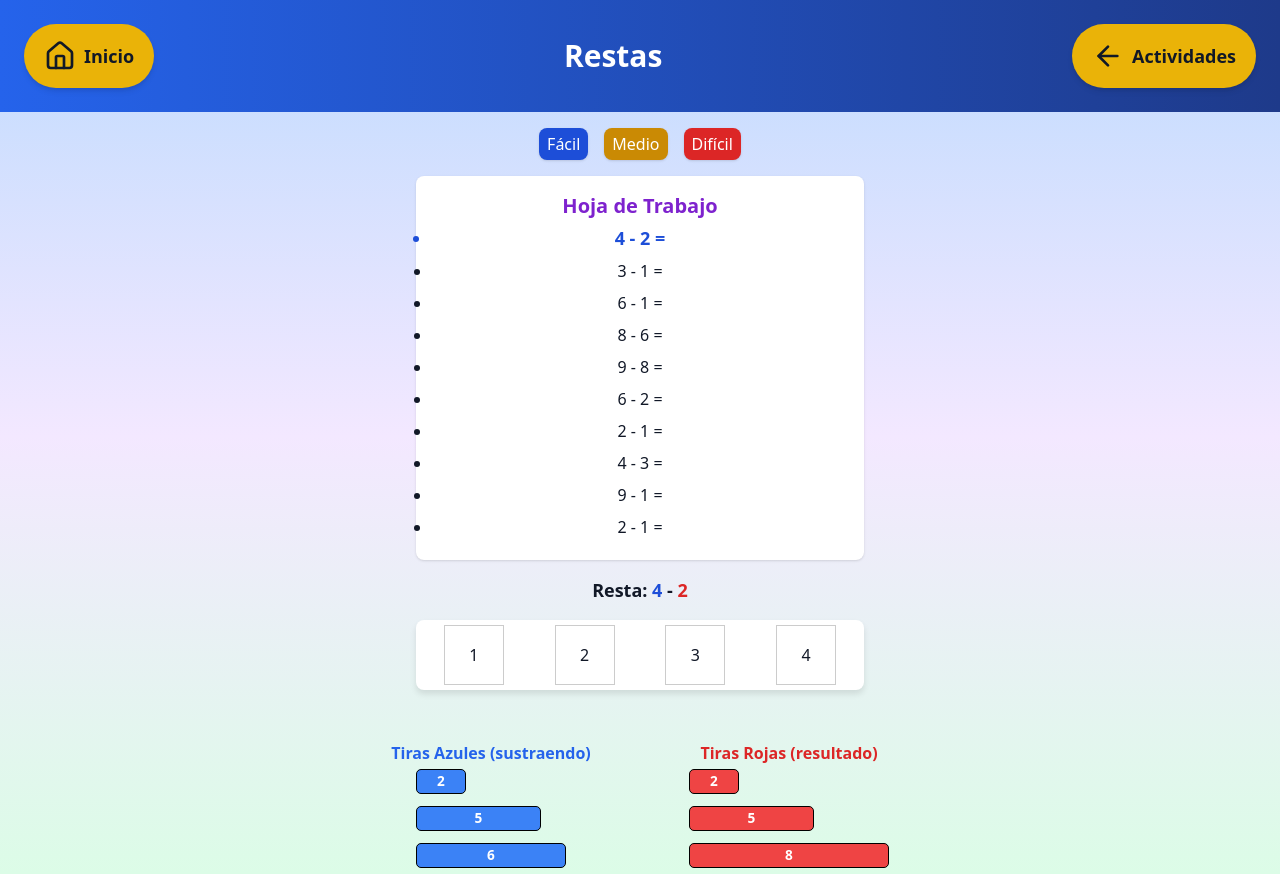
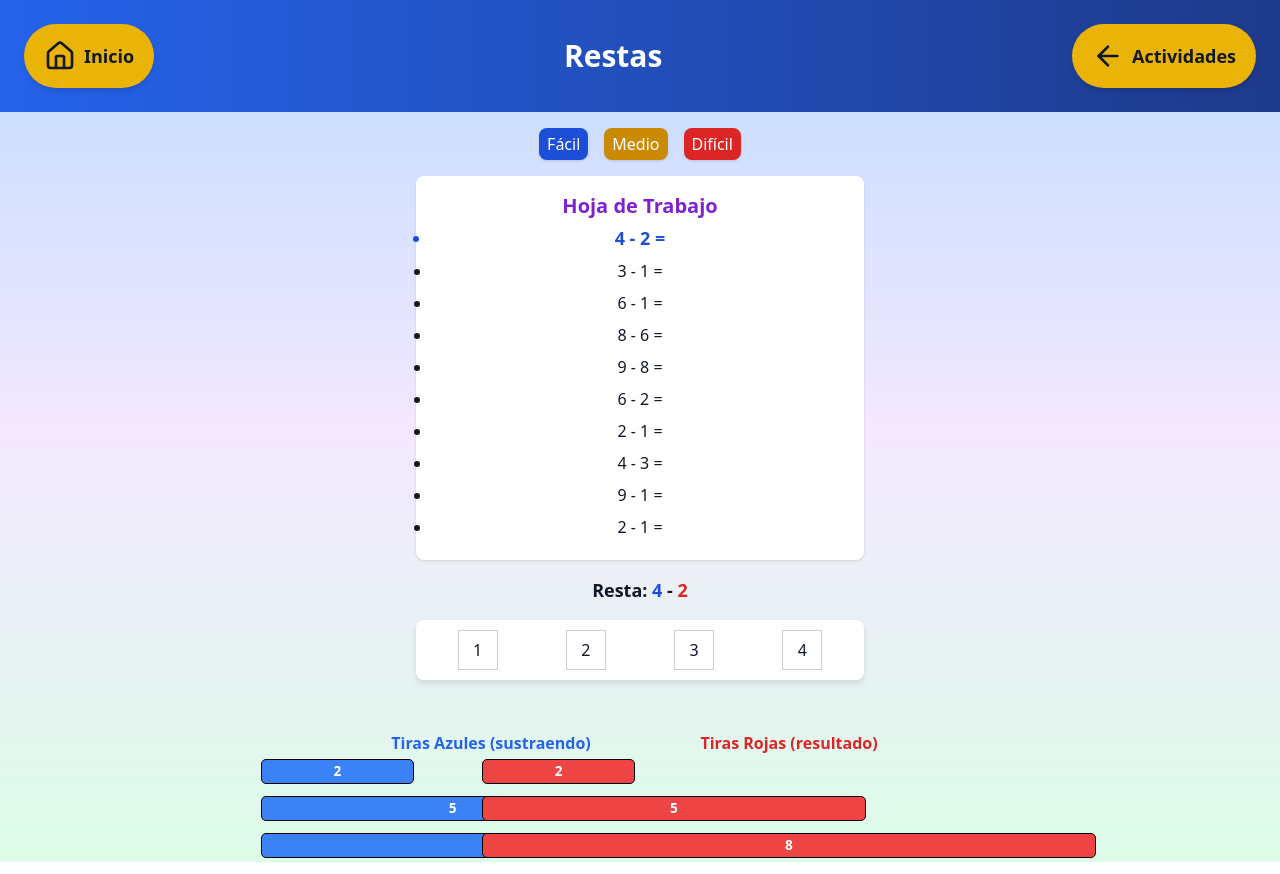
Before and after one commit to Allan07022003/frontend, a React (Create React App) app: page /math/subtraction in a window 1280 px wide. Built offline with nearby package versions, Linux system fonts and the light colour scheme.

Commit message:
Refactorizar estilos para evitar comportamientos extraños en dispositivos táctiles y desactivar la selección de texto en la página

```diff
--- a/package.json
+++ b/package.json
@@ -12,6 +12,10 @@
     "lottie-react": "^2.4.0",
     "lucide-react": "^0.438.0",
     "react": "^18.3.1",
+    "react-device-detect": "^2.2.3",
+    "react-dnd": "^16.0.1",
+    "react-dnd-html5-backend": "^16.0.1",
+    "react-dnd-touch-backend": "^16.0.1",
     "react-dom": "^18.3.1",
     "react-hot-toast": "^2.4.1",
     "react-router-dom": "^6.26.1",
--- a/src/subjects/Math/subtraction/SubtractionActivity.js
+++ b/src/subjects/Math/subtraction/SubtractionActivity.js
@@ -4,10 +4,18 @@ import Tira from './Tira';
 import { useAssistant } from '../../../context/AssistantContext';
 import generateSubtractions from './generateSubtractions';
 import Header from '../../../components/Header';
+import { DndProvider } from 'react-dnd';
+import { TouchBackend } from 'react-dnd-touch-backend'; // Backend para móviles
+import { HTML5Backend } from 'react-dnd-html5-backend'; // Backend para escritorio
+import './css/SubtractionBoard.css'; // Importa el CSS del tablero
+import './css/Tira.css'; // Importa el CSS de las tiras
+// Función actualizada para detectar dispositivos móviles, incluidos iOS
+const isMobileDevice = () => {
+  return /Mobi|Android|iPhone|iPad|iPod/i.test(navigator.userAgent);
+};
 
 const SubtractionActivity = () => {
   const { showAssistantMessage } = useAssistant();
-  const [draggedTira, setDraggedTira] = useState(null);
   const [fase, setFase] = useState(1);
   const [coveredCells, setCoveredCells] = useState([]);
   const [minuendo, setMinuendo] = useState(0);
@@ -60,10 +68,6 @@ const SubtractionActivity = () => {
     generarHojaDeTrabajo();
   }, [generarHojaDeTrabajo]);
 
-  const handleDragStart = (event, length) => {
-    setDraggedTira(length);
-  };
-
   const handleDrop = (number, length) => {
     if (fase === 1 && length === sustraendo) {
       const newCoveredCells = [...Array(length).keys()].map(i => minuendo - i);
@@ -85,8 +89,6 @@ const SubtractionActivity = () => {
     } else {
       showAssistantMessage('Error: Debes colocar la tira azul primero y luego la roja.', 'error');
     }
-
-    setDraggedTira(null);
   };
 
   const avanzarEjercicio = () => {
@@ -102,8 +104,8 @@ const SubtractionActivity = () => {
   };
 
   return (
-    <div className="min-h-screen flex flex-col items-center justify-start bg-gradient-to-b from-blue-200 via-purple-100 to-green-100 relative px-4 sm:px-6 lg:px-8 pt-24 sm:pt-26 lg:pt-28 font-sans"> {/* Aumento adicional en el padding-top */}
-
+    <DndProvider backend={isMobileDevice() ? TouchBackend : HTML5Backend}>
+      <div className="min-h-screen flex flex-col items-center justify-start bg-gradient-to-b from-blue-200 via-purple-100 to-green-100 relative px-4 sm:px-6 lg:px-8 pt-24 sm:pt-26 lg:pt-28 font-sans">
         {/* Header reutilizable */}
         <Header
           title="Restas"
@@ -166,14 +168,12 @@ const SubtractionActivity = () => {
             coveredCells={coveredCells}
             fase={fase}
             minuendo={minuendo}
-                cellSize="small"
+            className="grid grid-cols-3 sm:grid-cols-4 lg:grid-cols-6 gap-1"
           />
         </div>
 
-        {/* Tiras Azules y Rojas */}
+        {/* Tiras */}
         <div className="w-full max-w-md sm:max-w-xl mx-auto grid grid-cols-2 gap-3 sm:gap-4 lg:gap-5 mt-2 sm:mt-3 lg:mt-4">
-
-            {/* Tiras Azules */}
           <div className="flex flex-col items-center">
             <h3 className="text-xs sm:text-sm lg:text-base mb-1 font-semibold text-blue-600 text-center">Tiras Azules (sustraendo)</h3>
             <div className="tira-container flex flex-col gap-2">
@@ -185,14 +185,12 @@ const SubtractionActivity = () => {
                     length={length}
                     number={length}
                     color="bg-blue-500"
-                                onDragStart={handleDragStart}
-                                className="tira-item shadow-lg rounded-lg transition-transform transform hover:scale-105 hover:shadow-2xl"
+                    className="shadow-lg rounded-lg transition-transform transform hover:scale-105 hover:shadow-2xl"
                   />
                 ))}
             </div>
           </div>
 
-            {/* Tiras Rojas */}
           <div className="flex flex-col items-center">
             <h3 className="text-xs sm:text-sm lg:text-base mb-1 font-semibold text-red-600 text-center">Tiras Rojas (resultado)</h3>
             <div className="tira-container flex flex-col gap-2">
@@ -204,17 +202,15 @@ const SubtractionActivity = () => {
                     length={length}
                     number={length}
                     color="bg-red-500"
-                                onDragStart={handleDragStart}
-                                className="tira-item shadow-lg rounded-lg transition-transform transform hover:scale-105 hover:shadow-2xl"
+                    className="shadow-lg rounded-lg transition-transform transform hover:scale-105 hover:shadow-2xl"
                   />
                 ))}
             </div>
           </div>
         </div>
       </div>
+    </DndProvider>
   );
-
-
 };
 
 export default SubtractionActivity;
--- a/src/subjects/Math/subtraction/SubtractionBoard.js
+++ b/src/subjects/Math/subtraction/SubtractionBoard.js
@@ -1,25 +1,31 @@
 import React from 'react';
-import './SubtractionBoard.css';
+import { useDrop } from 'react-dnd';
 
 const SubtractionBoard = ({ handleDrop, coveredCells, minuendo }) => {
+    const [{ isOver }, drop] = useDrop({
+        accept: 'TIRA',
+        drop: (item) => {
+            handleDrop(item.number, item.length);
+        },
+        collect: (monitor) => ({
+            isOver: !!monitor.isOver(),
+        }),
+    });
+
     return (
-        <div className="board-container" style={{ gridTemplateColumns: `repeat(auto-fit, minmax(40px, 1fr))` }}> {/* Ajuste dinámico de columnas */}
+        <div
+            ref={drop}
+            className="board-container"
+            style={{ gridTemplateColumns: `repeat(${minuendo}, 1fr)` }}
+        >
             {[...Array(minuendo)].map((_, index) => {
                 const number = index + 1;
                 const isCovered = coveredCells.includes(number);
 
-                let backgroundColor = isCovered ? 'bg-blue-500' : ''; // Ajustar color según estado
-
                 return (
                     <div
                         key={index}
-                        className={`board-cell ${backgroundColor}`}
-                        onDrop={(e) => {
-                            e.preventDefault();
-                            const tiraLength = e.dataTransfer.getData('tiraLength');
-                            handleDrop(number, parseInt(tiraLength));
-                        }}
-                        onDragOver={(e) => e.preventDefault()} // Evitar comportamiento predeterminado
+                        className={`board-cell ${isCovered ? 'bg-blue-500' : ''}`}
                     >
                         <span className={isCovered ? 'text-white' : ''}>{number}</span>
                     </div>
--- a/src/subjects/Math/subtraction/Tira.css
+++ /dev/null
@@ -1,47 +0,0 @@
-html, body {
-  overflow: hidden;
-}
-
-* {
-  touch-action: none; /* Evita la interferencia con el desplazamiento táctil */
-  user-select: none; /* Desactiva la selección de texto */
-}
-
-.tira {
-  cursor: pointer;
-  border: 1px solid black;
-  border-radius: 5px;
-  display: flex;
-  justify-content: center;
-  align-items: center;
-  color: white;
-  font-weight: bold;
-  height: 25px;
-  font-size: 0.85rem;
-  margin-bottom: 6px;
-  width: calc(25px * var(--length)); /* Ajustamos el ancho según la longitud */
-}
-
-.tira-container {
-  display: flex;
-  flex-direction: column;
-  align-items: flex-start;
-  gap: 6px;
-}
-
-
-@media (max-width: 768px) {
-  .tira {
-    height: 20px;
-    font-size: 0.75rem;
-    width: calc(20px * var(--length));
-  }
-}
-
-@media (max-width: 480px) {
-  .tira {
-    height: 18px;
-    font-size: 0.7rem;
-    width: calc(18px * var(--length));
-  }
-}
--- a/src/subjects/Math/subtraction/Tira.js
+++ b/src/subjects/Math/subtraction/Tira.js
@@ -1,57 +1,19 @@
 import React from 'react';
-import './Tira.css';
+import { useDrag } from 'react-dnd';
 
-const Tira = ({ length, number, color, onDragStart }) => {
-    const handleTouchStart = (e) => {
-        // No usar preventDefault para evitar conflictos con eventos pasivos
-        const touch = e.touches[0];
-        const target = e.target;
-
-        // Crear un evento de arrastre falso para simularlo en dispositivos táctiles
-        const fakeDragStart = new Event('dragstart');
-        fakeDragStart.dataTransfer = {
-            data: {},
-            setData(type, val) {
-                this.data[type] = val;
-            },
-            getData(type) {
-                return this.data[type];
-            }
-        };
-        fakeDragStart.dataTransfer.setData('tiraLength', length);
-
-        // Llamar a onDragStart simulando un arrastre
-        onDragStart(fakeDragStart);
-
-        const handleTouchMove = (moveEvent) => {
-            const moveTouch = moveEvent.touches[0];
-            target.style.position = 'absolute';
-            target.style.left = `${moveTouch.clientX - target.offsetWidth / 2}px`;
-            target.style.top = `${moveTouch.clientY - target.offsetHeight / 2}px`;
-        };
-
-        const handleTouchEnd = () => {
-            document.removeEventListener('touchmove', handleTouchMove);
-            document.removeEventListener('touchend', handleTouchEnd);
-            target.style.position = '';
-            target.style.left = '';
-            target.style.top = '';
-        };
-
-        // Adjuntar los listeners de movimiento y finalización del evento táctil como no pasivos
-        document.addEventListener('touchmove', handleTouchMove, { passive: false });
-        document.addEventListener('touchend', handleTouchEnd, { passive: false });
-    };
+const Tira = ({ length, number, color }) => {
+    const [{ isDragging }, drag] = useDrag({
+        type: 'TIRA',
+        item: { number, length, color },
+        collect: (monitor) => ({
+            isDragging: !!monitor.isDragging(),
+        }),
+    });
 
     return (
         <div
-            draggable
-            onDragStart={(e) => {
-                e.dataTransfer.setData('tiraLength', length); // Guardar la longitud en dataTransfer para eventos de mouse
-                onDragStart(e); // Manejar arrastre con mouse
-            }}
-            onTouchStart={handleTouchStart} // Manejar táctil simulando arrastre
-            className={`tira ${color} flex items-center justify-center text-white font-bold`}
+            ref={drag}
+            className={`tira ${color} ${isDragging ? 'opacity-50' : 'opacity-100'} flex items-center justify-center text-white font-bold`}
             style={{ '--length': length }}
         >
             {number}
--- a/src/subjects/Math/subtraction/SubtractionBoard.css
+++ b/src/subjects/Math/subtraction/css/SubtractionBoard.css
@@ -54,22 +54,20 @@ header {
 /* Ajustes para el contenedor del tablero */
 .board-container {
   display: grid;
-  grid-template-columns: repeat(auto-fit, minmax(40px, 1fr));
+  grid-template-columns: repeat(auto-fill, minmax(40px, 1fr)); /* Tamaño dinámico de las celdas */
   gap: 5px;
   justify-items: center;
-  padding: 5px; /* Reducir el padding general del tablero */
+  padding: 10px;
   background-color: #ffffff;
   border-radius: 8px;
   box-shadow: 0 4px 6px rgba(0, 0, 0, 0.1);
-  margin-bottom: 15px; /* Reducir espacio debajo del tablero */
+  margin-bottom: 15px;
+  overflow-x: auto; /* Permitir que el contenido se ajuste horizontalmente si es necesario */
 }
 
-/* Estilos para las celdas del tablero */
 .board-cell {
-  width: 6vw; /* Reducir el tamaño de las celdas */
-  height: 6vw;
-  max-width: 50px; /* Reducir tamaño máximo */
-  max-height: 50px;
+  width: 40px;
+  height: 40px;
   border: 1px solid #ccc;
   display: flex;
   justify-content: center;
--- /dev/null
+++ b/src/subjects/Math/subtraction/css/Tira.css
@@ -0,0 +1,82 @@
+html, body {
+  overflow: hidden;
+}
+
+* {
+  touch-action: manipulation;
+  user-select: none;
+  -webkit-user-select: none;
+  -moz-user-select: none;
+  -ms-user-select: none;
+}
+
+.main-container {
+  display: flex;
+  flex-direction: column;
+  align-items: center;
+  justify-content: flex-start;
+  max-width: 1200px;
+  margin: auto;
+  padding: 10px;
+  height: 100vh;
+}
+
+.board-container {
+  display: grid;
+  grid-template-columns: repeat(auto-fill, minmax(40px, 1fr));
+  gap: 5px;
+  justify-items: center;
+  padding: 10px;
+  background-color: #ffffff;
+  border-radius: 8px;
+  box-shadow: 0 4px 6px rgba(0, 0, 0, 0.1);
+  margin-bottom: 15px;
+}
+
+.board-cell {
+  width: 40px;
+  height: 40px;
+  border: 1px solid #ccc;
+  display: flex;
+  justify-content: center;
+  align-items: center;
+  transition: background-color 0.3s ease, transform 0.2s ease;
+}
+
+.tira {
+  cursor: pointer;
+  border: 1px solid black;
+  border-radius: 5px;
+  display: flex;
+  justify-content: center;
+  align-items: center;
+  color: white;
+  font-weight: bold;
+  height: 25px;
+  font-size: 0.85rem;
+  margin-bottom: 4px; /* Reducir espacio entre tiras */
+  width: calc(6vw * var(--length));
+  transition: box-shadow 0.3s ease, transform 0.3s ease;
+}
+.tira:hover {
+  transform: scale(1.05);
+  box-shadow: 0px 4px 8px rgba(0, 0, 0, 0.3); /* Agregar una sombra al arrastrar */
+}
+
+.tira.is-dragging {
+  opacity: 0.6;
+  transform: scale(1.1); /* Escalar ligeramente para mostrar el arrastre */
+}
+@media (max-width: 768px) {
+  .tira {
+    height: 20px;
+    width: calc(30px * var(--length));
+  }
+}
+
+@media (max-width: 480px) {
+  .tira {
+    height: 18px;
+    width: calc(25px * var(--length));
+  }
+}
```
Also changed, not shown: src/App.js (+9 -0 lines), src/subjects/index.js (added), 1 other file (tests, documents, lock files or other folders). Lines whose indentation alone changed are shown as unchanged.
